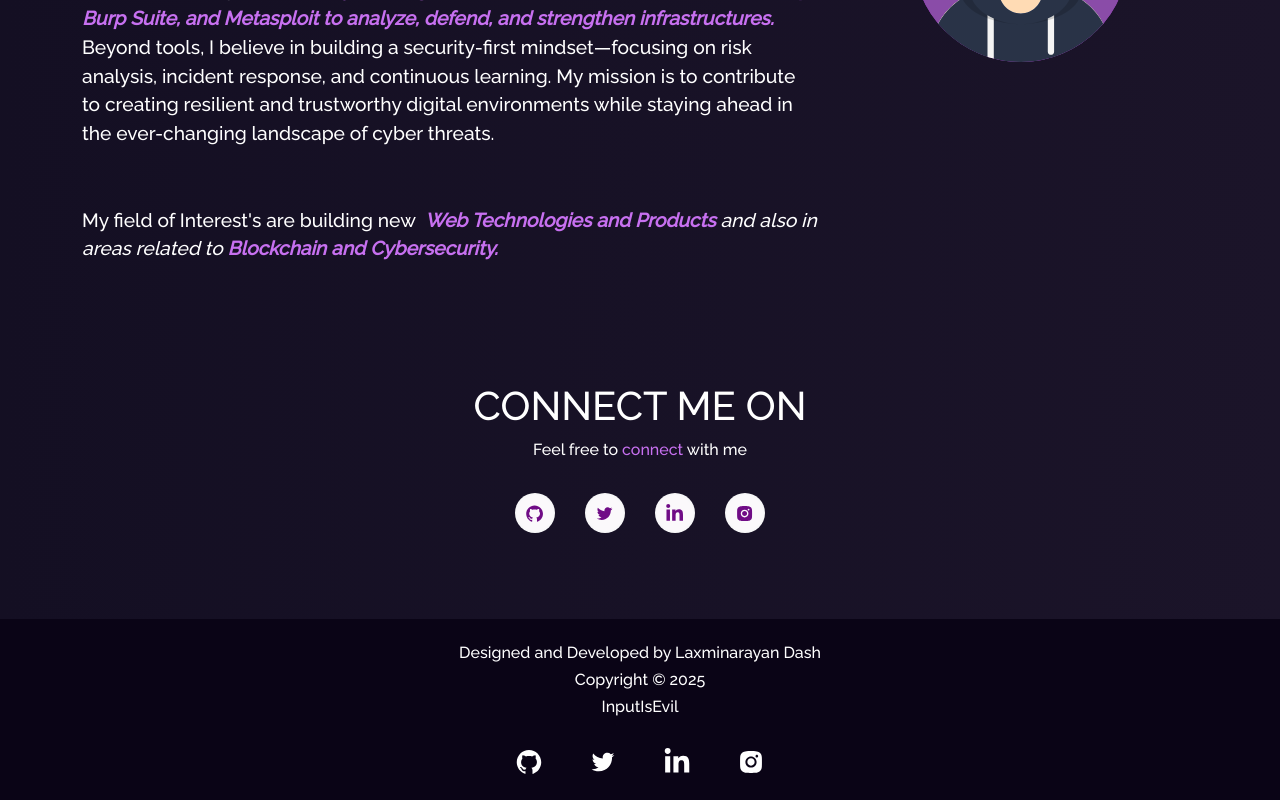
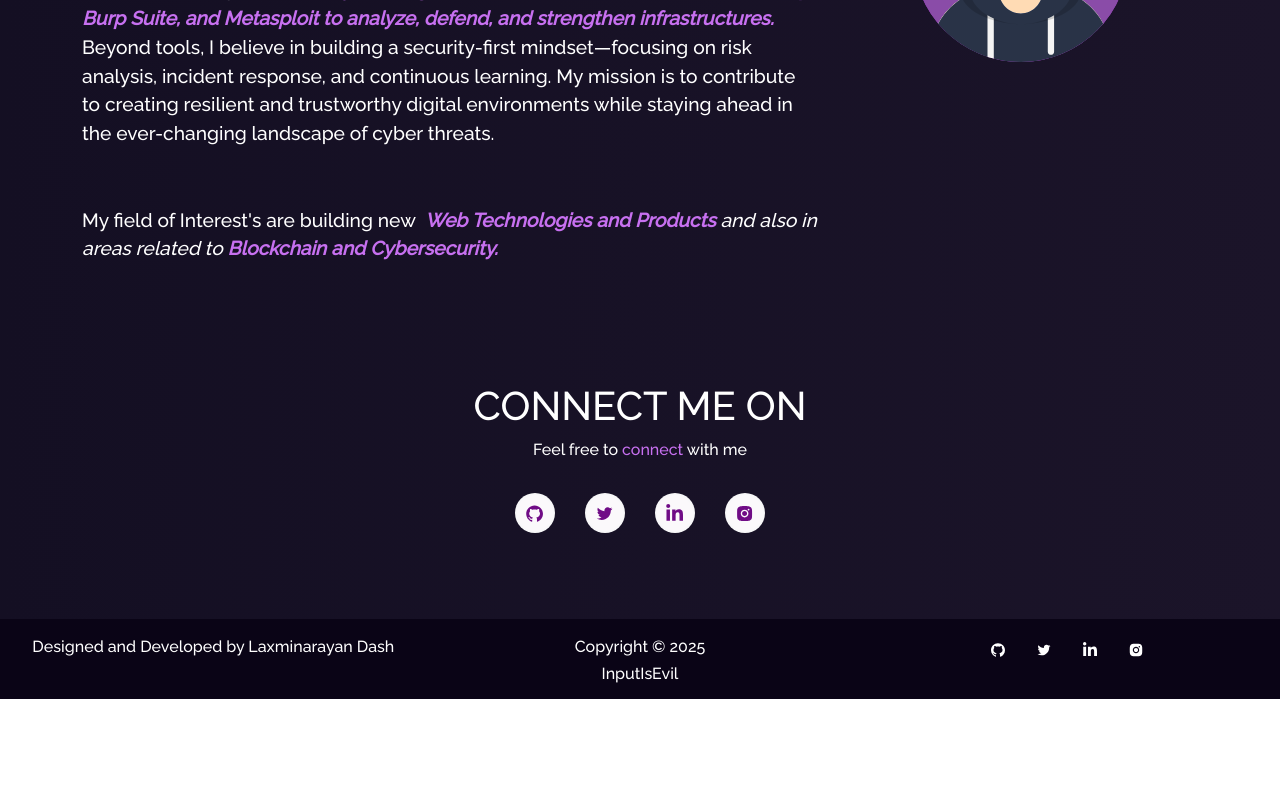
Before and after one commit to laxminarayandash640/Portfolio, a React (Create React App) app: page / in a window 1280 px wide. Shown: the part 1095-1895 px from the top of the page. After the commit the page ends 1794 px from the top, so only its background shows below. Built offline with nearby package versions, Linux system fonts and the light colour scheme.

Commit message:
Update Footer.js

```diff
--- a/src/components/Footer.js
+++ b/src/components/Footer.js
@@ -12,16 +12,17 @@ function Footer() {
   const year = date.getFullYear();
 
   return (
-    <Container fluid className="footer text-center py-3">
-      <Row className="justify-content-center">
-        <Col md="12" className="footer-copywright">
+    <Container fluid className="footer">
+      <Row>
+        <Col md="4" className="footer-copywright">
           <h3>Designed and Developed by Laxminarayan Dash</h3>
+        </Col>
+        <Col md="4" className="footer-copywright">
           <h3>Copyright © {year}</h3>
           <h3>InputIsEvil</h3>
         </Col>
-
-        <Col md="12" className="footer-body mt-3">
-          <ul className="footer-icons d-flex justify-content-center gap-3 list-unstyled">
+        <Col md="4" className="footer-body">
+          <ul className="footer-icons">
             <li className="social-icons">
               <a
                 href="https://github.com/yourusername"
@@ -30,7 +31,7 @@ function Footer() {
                 rel="noopener noreferrer"
                 aria-label="GitHub"
               >
-                <AiFillGithub size={28} />
+                <AiFillGithub />
               </a>
             </li>
             <li className="social-icons">
@@ -41,7 +42,7 @@ function Footer() {
                 rel="noopener noreferrer"
                 aria-label="Twitter"
               >
-                <AiOutlineTwitter size={28} />
+                <AiOutlineTwitter />
               </a>
             </li>
             <li className="social-icons">
@@ -52,7 +53,7 @@ function Footer() {
                 rel="noopener noreferrer"
                 aria-label="LinkedIn"
               >
-                <FaLinkedinIn size={28} />
+                <FaLinkedinIn />
               </a>
             </li>
             <li className="social-icons">
@@ -63,7 +64,7 @@ function Footer() {
                 rel="noopener noreferrer"
                 aria-label="Instagram"
               >
-                <AiFillInstagram size={28} />
+                <AiFillInstagram />
               </a>
             </li>
           </ul>
```
